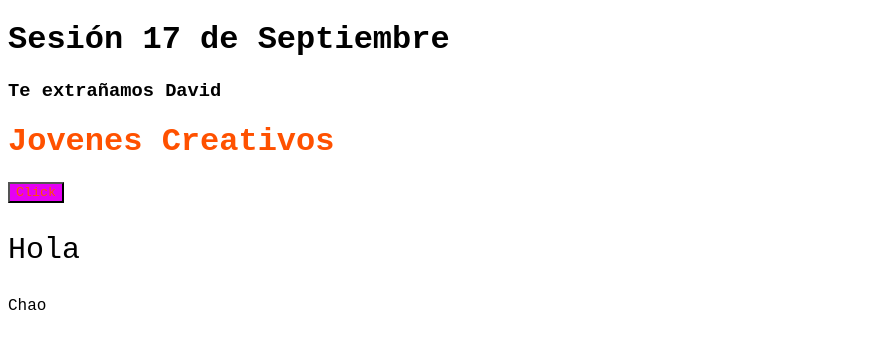
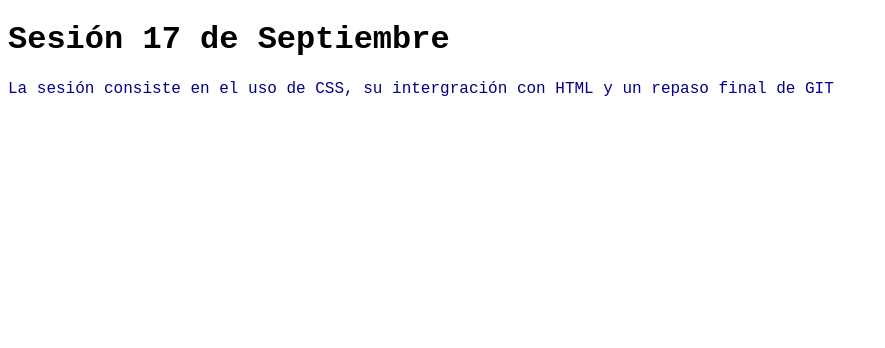
Before and after one commit to AndresHadechine/ClaseJCCSS, a plain HTML site: page index.html in a window 1280 px wide. Shown: the whole page, without its empty margins (0-885 px from the left). Drawn offline with Linux system fonts and the light colour scheme.

Commit message:
Se cambia la estructura

```diff
--- a/assets/css/index.css
+++ b/assets/css/index.css
@@ -17,3 +17,7 @@ input {
 #nombre {
     font-size: 30px;
 }
+
+p {
+    color: darkblue;
+}
--- a/index.html
+++ b/index.html
@@ -11,11 +11,7 @@
 
 <body>
     <h1>Sesión 17 de Septiembre</h1>
-    <h3>Te extrañamos David</h3>
-    <h1 class="colorJC">Jovenes Creativos</h1>
-    <input type="button" value="Click" class="colorJC">
-    <p id="nombre">Hola</p>
-    <p>Chao</p>
+    <p>La sesión consiste en el uso de CSS, su intergración con HTML y un repaso final de GIT</p>
 </body>
 
 </html>
```
